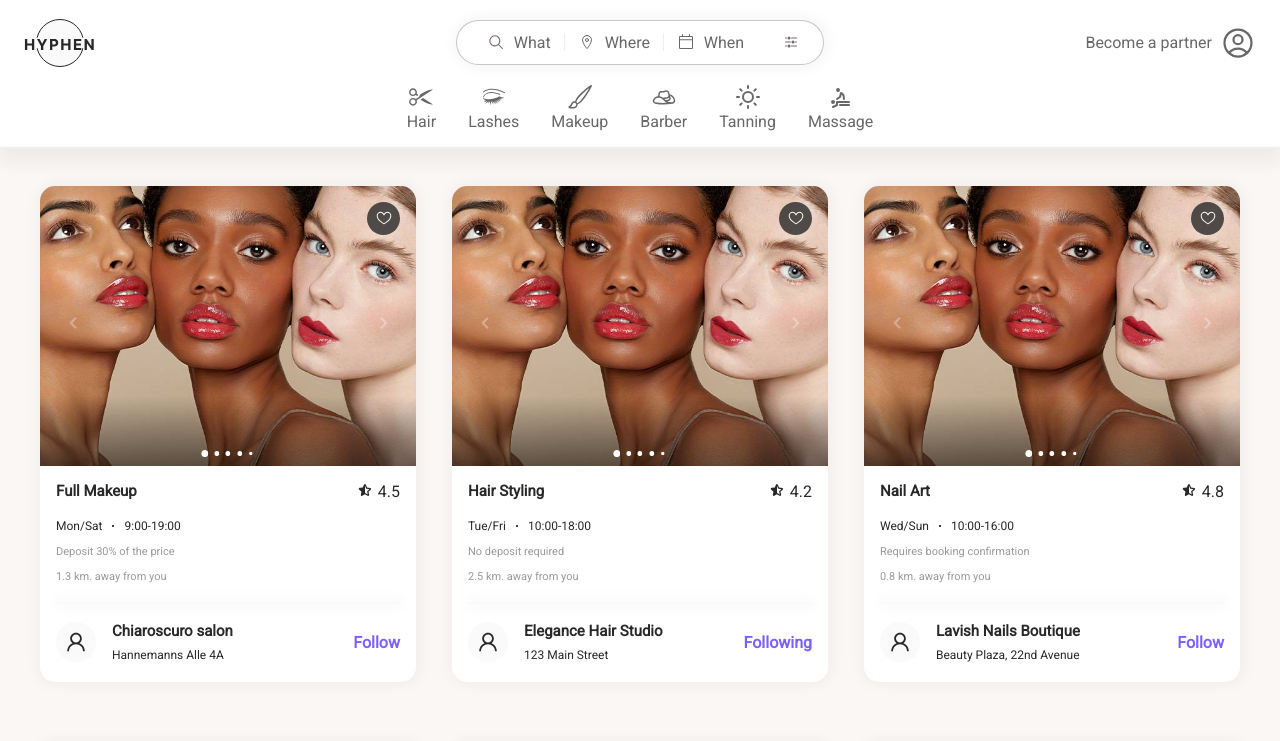
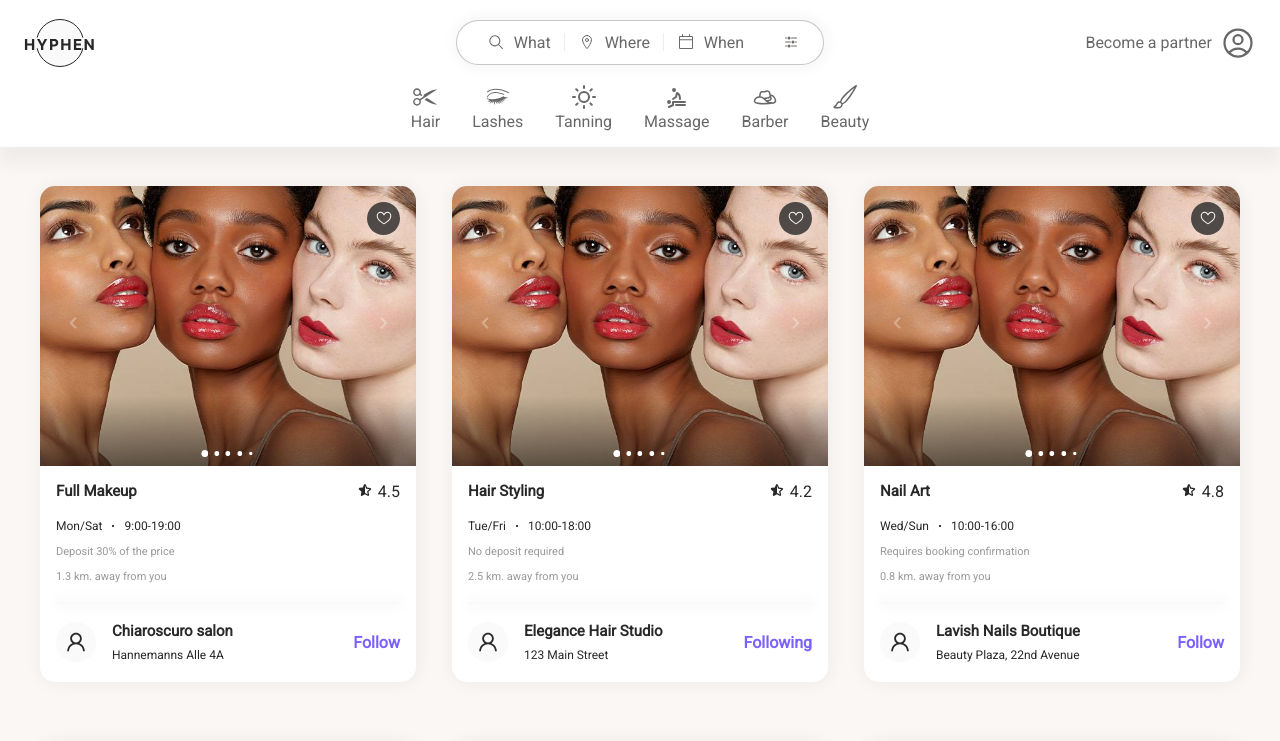
Before and after one commit to osampilona/hypen, a Next.js app: page / in a window 1280 px wide. Shown: the top 741 px of the page. Built offline with nearby package versions, Linux system fonts and the light colour scheme.

Commit message:
Dynamic service list coming from data.

```diff
--- a/src/components/NavigationBar/NavigationBar.tsx
+++ b/src/components/NavigationBar/NavigationBar.tsx
@@ -1,11 +1,11 @@
 "use client";
-
 import React, { useState, useEffect } from "react";
 import navigationBar from "@/components/NavigationBar/navigationBar.module.scss";
 import SearchBar from "../SearchBar/SearchBar";
 import { HiOutlineUserCircle } from "react-icons/hi2";
 import BigScreenLogoIcon from "@/assets/icons/BigScreenLogoIcon";
 import SubNavigationBar from "../SubNavigationBar/SubNavigationBar";
+import { serviceItems } from "@/data/serviceList";
 
 export interface INavigationBarProps {
   labelPartner: string;
@@ -42,7 +42,7 @@ const NavigationBar = (props: INavigationBarProps) => {
         </div>
         <SearchBar labelWhat={"What"} labelWhere={"Where"} labelWhen={"When"} />
       </div>
-      <SubNavigationBar />
+      <SubNavigationBar items={serviceItems} />
     </div>
   );
 };
--- a/src/components/SubNavigationBar/SubNavigationBar.tsx
+++ b/src/components/SubNavigationBar/SubNavigationBar.tsx
@@ -1,41 +1,24 @@
 import React from "react";
 import subNavigation from "@/components/SubNavigationBar/subNavigationBar.module.scss";
 import Link from "next/link";
-import { RxScissors } from "react-icons/rx";
-import { GiEyelashes } from "react-icons/gi";
-import { FiSun } from "react-icons/fi";
-import { TbMassage } from "react-icons/tb";
-import { LiaHatCowboySideSolid } from "react-icons/lia";
-import { BsBrush } from "react-icons/bs";
+import { IconType } from "react-icons";
 
-const SubNavigationBar = () => {
+export type Props = {
+  serviceLink: string;
+  serviceLabel: string;
+  serviceIcon: IconType;
+};
+
+const SubNavigationBar: React.FC<{ items: Props[] }> = ({ items }) => {
   return (
     <div className={subNavigation.container}>
       <div className={subNavigation.links}>
-        <Link href="#">
-          <RxScissors size={24} />
-          Hair
-        </Link>
-        <Link href="#">
-          <GiEyelashes size={24} />
-          Lashes
-        </Link>
-        <Link href="#">
-          <BsBrush size={24} />
-          Makeup
-        </Link>
-        <Link href="#">
-          <LiaHatCowboySideSolid size={24} />
-          Barber
-        </Link>
-        <Link href="#">
-          <FiSun size={24} />
-          Tanning
-        </Link>
-        <Link href="#">
-          <TbMassage size={24} />
-          Massage
-        </Link>
+        {items.map((item) => (
+          <Link href={item.serviceLink} key={item.serviceLink}>
+            <item.serviceIcon size={24} />
+            {item.serviceLabel}
+          </Link>
+        ))}
       </div>
     </div>
   );
--- a/src/components/SubNavigationBar/subNavigationBar.module.scss
+++ b/src/components/SubNavigationBar/subNavigationBar.module.scss
@@ -29,6 +29,10 @@
       align-items: center;
       text-decoration: none;
       gap: 0.2rem;
+
+      &:focus {
+        text-decoration: underline;
+      }
     }
   }
 }
--- /dev/null
+++ b/src/data/serviceList.ts
@@ -0,0 +1,19 @@
+import { RxScissors } from "react-icons/rx";
+import { GiEyelashes } from "react-icons/gi";
+import { FiSun } from "react-icons/fi";
+import { TbMassage } from "react-icons/tb";
+import { LiaHatCowboySideSolid } from "react-icons/lia";
+import { BsBrush } from "react-icons/bs";
+
+export const serviceItems = [
+  { serviceLink: "/#", serviceLabel: "Hair", serviceIcon: RxScissors },
+  { serviceLink: "/#", serviceLabel: "Lashes", serviceIcon: GiEyelashes },
+  { serviceLink: "/#", serviceLabel: "Tanning", serviceIcon: FiSun },
+  { serviceLink: "/#", serviceLabel: "Massage", serviceIcon: TbMassage },
+  {
+    serviceLink: "/#",
+    serviceLabel: "Barber",
+    serviceIcon: LiaHatCowboySideSolid,
+  },
+  { serviceLink: "/#", serviceLabel: "Beauty", serviceIcon: BsBrush },
+];
```
